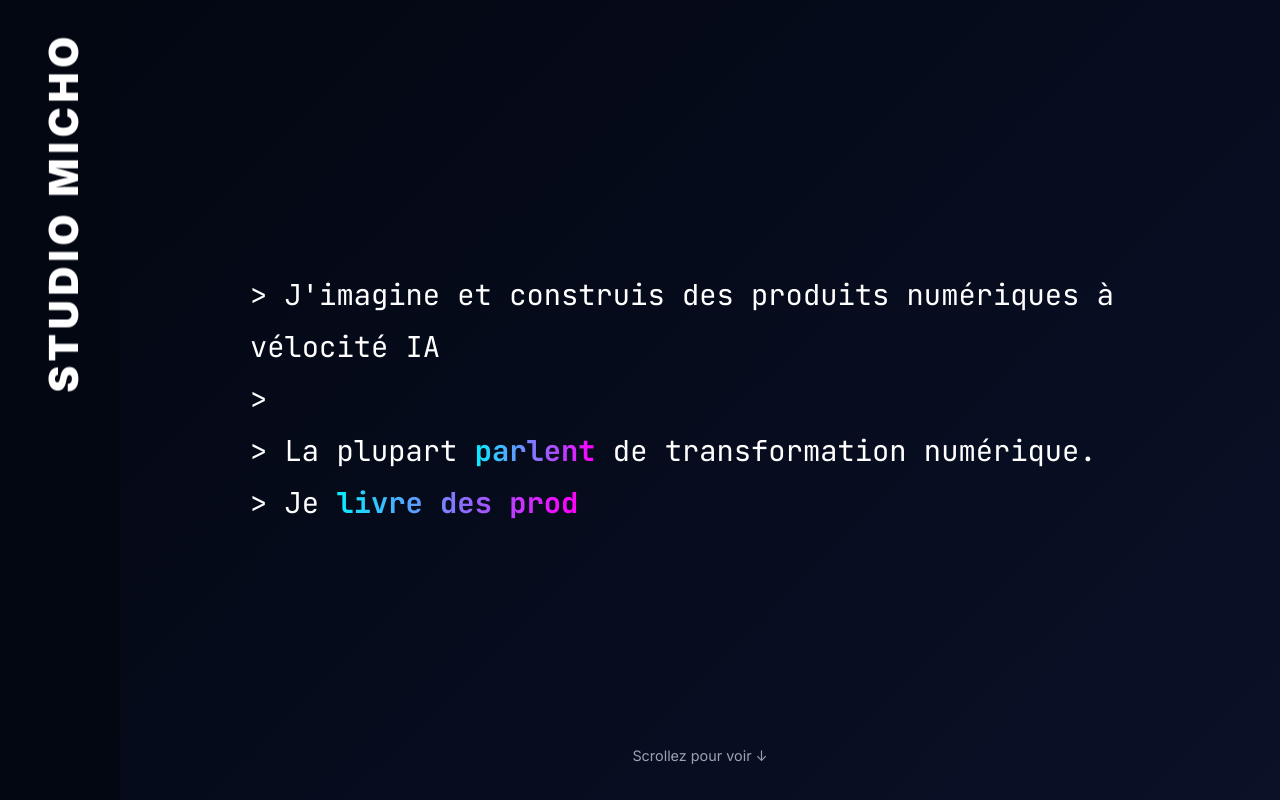
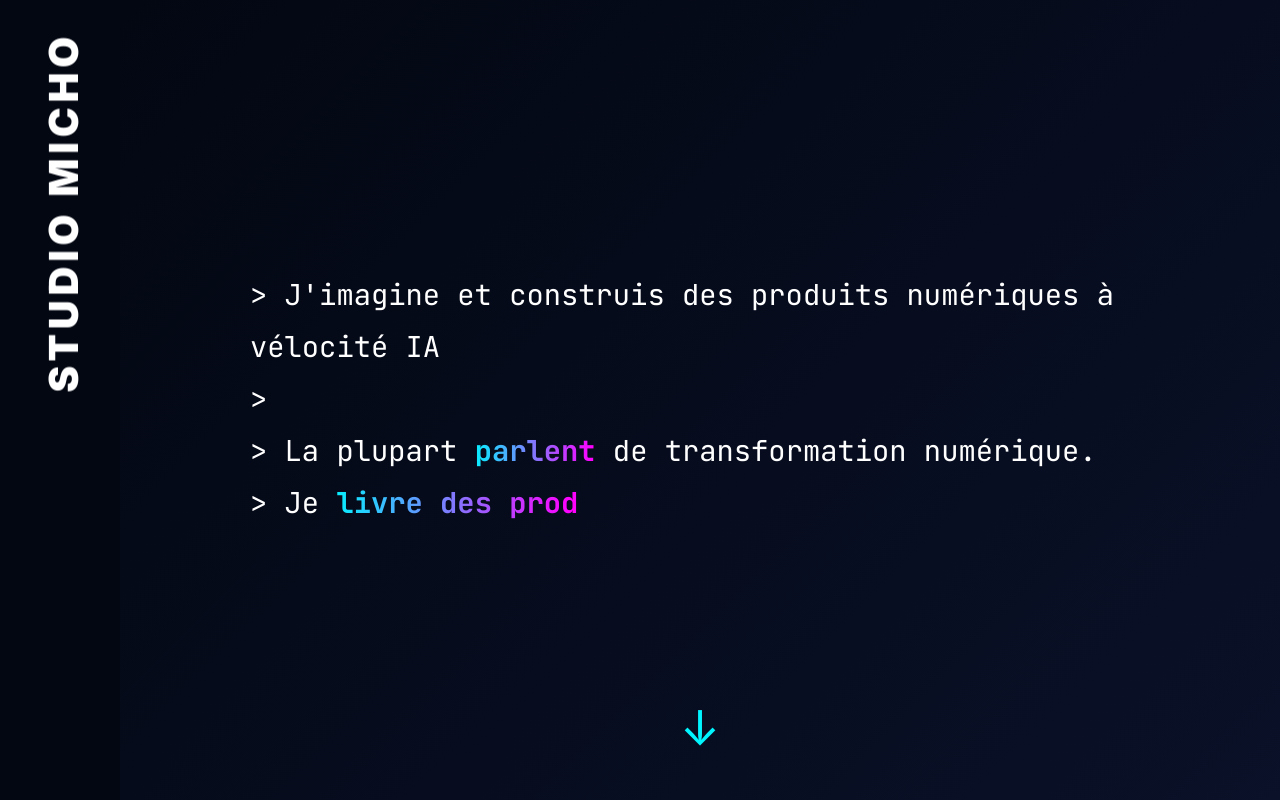
Before and after one commit to pierremichaudpm/studiomicho, a Next.js app: page / in a window 1280 px wide. Shown: the top 800 px of the page. Built offline with nearby package versions, Linux system fonts and the light colour scheme.

Commit message:
Make scroll indicator bigger arrow only, remove text

```diff
--- a/components/Hero.tsx
+++ b/components/Hero.tsx
@@ -1,7 +1,7 @@
-'use client';
+"use client";
 
-import React from 'react';
-import { useTypewriter } from '@/hooks/useTypewriter';
+import React from "react";
+import { useTypewriter } from "@/hooks/useTypewriter";
 
 const Hero: React.FC = () => {
   const line1 = useTypewriter({
@@ -13,7 +13,7 @@ const Hero: React.FC = () => {
   });
 
   const line2 = useTypewriter({
-    text: '>',
+    text: ">",
     speed: 30,
     delay: 2000,
     showCursor: true,
@@ -40,57 +40,58 @@ const Hero: React.FC = () => {
     <section
       className="hero"
       style={{
-        background: 'linear-gradient(135deg, var(--bg-dark) 0%, var(--deep-blue) 100%)',
-        position: 'relative',
+        background:
+          "linear-gradient(135deg, var(--bg-dark) 0%, var(--deep-blue) 100%)",
+        position: "relative",
       }}
     >
       <div
         className="terminal"
         style={{
-          maxWidth: '900px',
-          width: '100%',
+          maxWidth: "900px",
+          width: "100%",
           fontFamily: "'JetBrains Mono', monospace",
-          fontSize: '1.8rem',
-          lineHeight: '1.8',
-          position: 'relative',
+          fontSize: "1.8rem",
+          lineHeight: "1.8",
+          position: "relative",
           zIndex: 10,
         }}
       >
         <div
           className="terminal-line"
-          style={{ minHeight: '2.7rem' }}
+          style={{ minHeight: "2.7rem" }}
           dangerouslySetInnerHTML={{ __html: line1.displayedText }}
         />
         <div
           className="terminal-line"
-          style={{ minHeight: '2.7rem' }}
+          style={{ minHeight: "2.7rem" }}
           dangerouslySetInnerHTML={{ __html: line2.displayedText }}
         />
         <div
           className="terminal-line"
-          style={{ minHeight: '2.7rem' }}
+          style={{ minHeight: "2.7rem" }}
           dangerouslySetInnerHTML={{ __html: line3.displayedText }}
         />
         <div
           className="terminal-line"
-          style={{ minHeight: '2.7rem' }}
+          style={{ minHeight: "2.7rem" }}
           dangerouslySetInnerHTML={{ __html: line4.displayedText }}
         />
       </div>
       <div
         className="scroll-indicator"
         style={{
-          position: 'absolute',
-          bottom: '2rem',
-          left: '50%',
-          transform: 'translateX(-50%)',
-          fontSize: '0.9rem',
-          color: 'var(--gray)',
-          animation: 'bounce 2s infinite',
+          position: "absolute",
+          bottom: "2rem",
+          left: "50%",
+          transform: "translateX(-50%)",
+          fontSize: "3rem",
+          color: "var(--cyan)",
+          animation: "bounce 2s infinite",
           zIndex: 10,
         }}
       >
-        Scrollez pour voir ↓
+        ↓
       </div>
     </section>
   );
```
